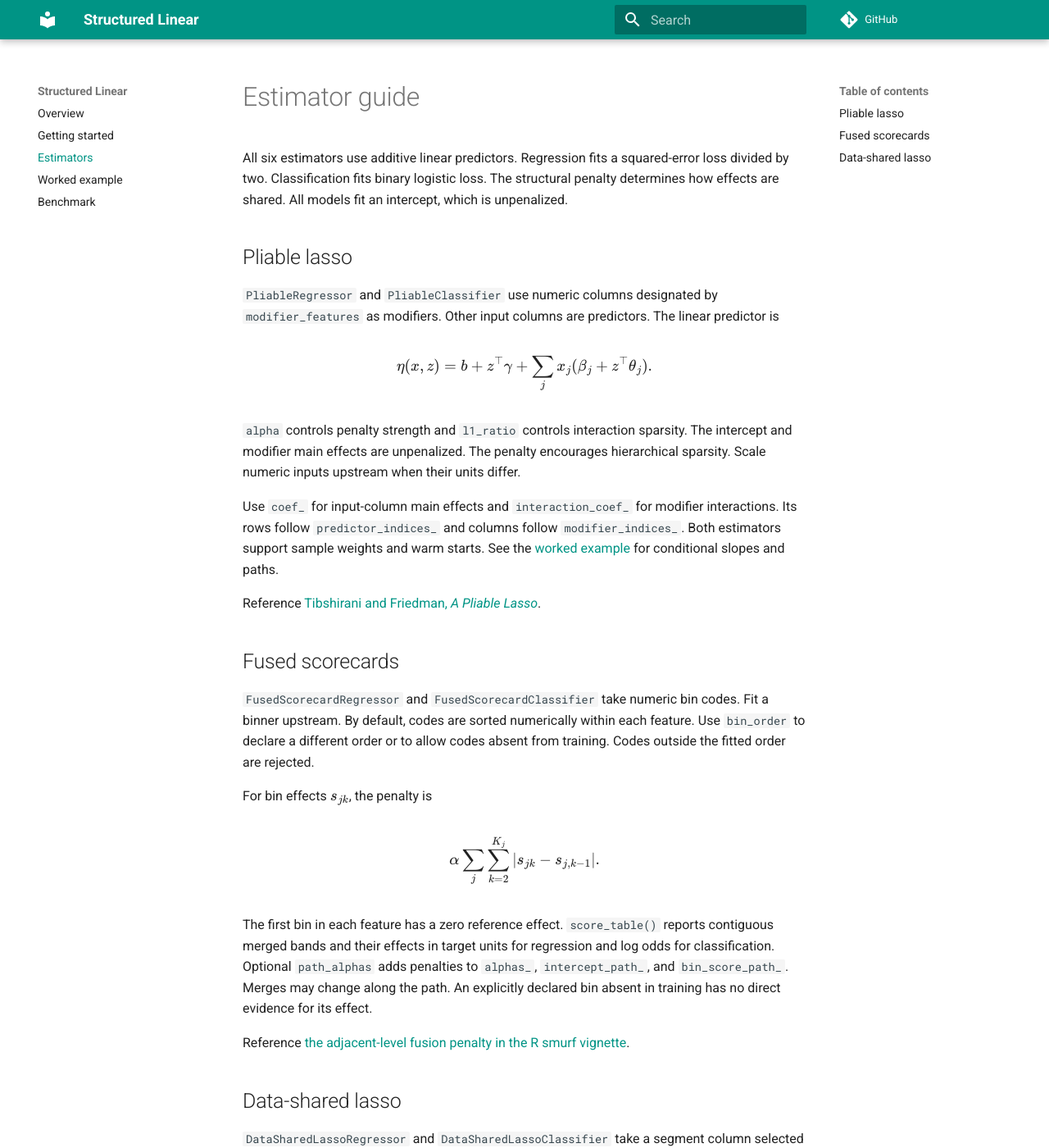
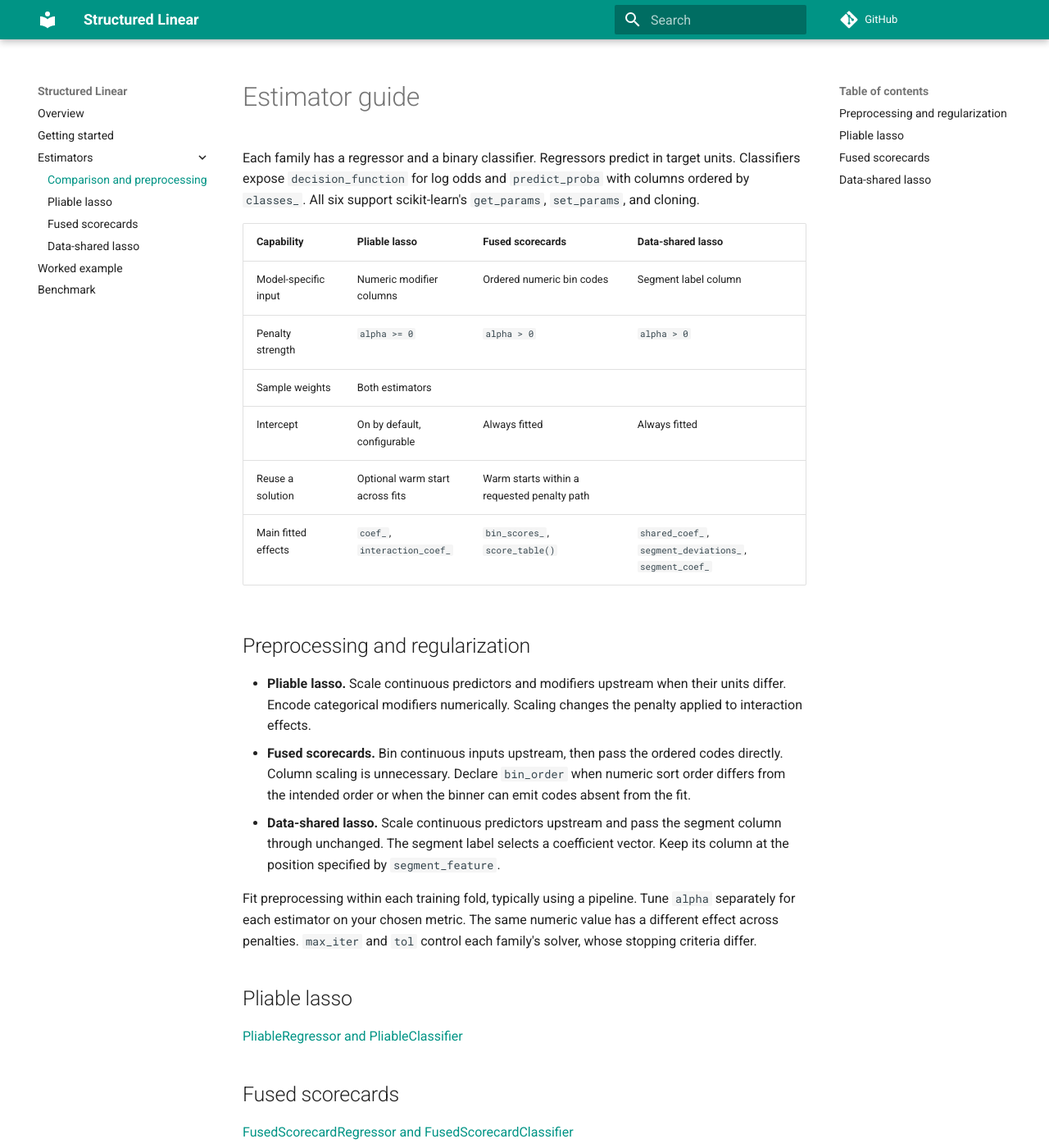
Before and after one commit to lcrmorin/pliable-lasso, an MkDocs documentation site: the page built from docs/estimators.md, in a window 1280 px wide and 1400 px high. Shown: the whole window at 82% size. Built offline with MkDocs 1.6.1 and Material for MkDocs 9.7.7, drawn with Linux system fonts in a browser that asks for light colours; comment, search, counter and statistics services are not loaded; some of the changed text lies outside the part shown.

Commit message:
Separate estimator guides and align solver validation

```diff
--- a/docs/estimators.md
+++ b/docs/estimators.md
@@ -1,68 +1,38 @@
 # Estimator guide
 
-All six estimators use additive linear predictors. Regression fits a squared-error loss divided by two. Classification fits binary logistic loss. The structural penalty determines how effects are shared. All models fit an intercept, which is unpenalized.
+Each family has a regressor and a binary classifier. Regressors predict in target
+units. Classifiers expose `decision_function` for log odds and `predict_proba`
+with columns ordered by `classes_`. All six support scikit-learn's
+`get_params`, `set_params`, and cloning.
+
+| Capability | Pliable lasso | Fused scorecards | Data-shared lasso |
+| --- | --- | --- | --- |
+| Model-specific input | Numeric modifier columns | Ordered numeric bin codes | Segment label column |
+| Penalty strength | `alpha >= 0` | `alpha > 0` | `alpha > 0` |
+| Sample weights | Both estimators | | |
+| Intercept | On by default, configurable | Always fitted | Always fitted |
+| Reuse a solution | Optional warm start across fits | Warm starts within a requested penalty path | |
+| Main fitted effects | `coef_`, `interaction_coef_` | `bin_scores_`, `score_table()` | `shared_coef_`, `segment_deviations_`, `segment_coef_` |
+
+## Preprocessing and regularization
+
+- **Pliable lasso.** Scale continuous predictors and modifiers upstream when their units differ. Encode categorical modifiers numerically. Scaling changes the penalty applied to interaction effects.
+- **Fused scorecards.** Bin continuous inputs upstream, then pass the ordered codes directly. Column scaling is unnecessary. Declare `bin_order` when numeric sort order differs from the intended order or when the binner can emit codes absent from the fit.
+- **Data-shared lasso.** Scale continuous predictors upstream and pass the segment column through unchanged. The segment label selects a coefficient vector. Keep its column at the position specified by `segment_feature`.
+
+Fit preprocessing within each training fold, typically using a pipeline.
+Tune `alpha` separately for each estimator on your chosen metric. The same
+numeric value has a different effect across penalties. `max_iter` and `tol`
+control each family's solver, whose stopping criteria differ.
 
 ## Pliable lasso
 
-`PliableRegressor` and `PliableClassifier` use numeric columns designated by
-`modifier_features` as modifiers. Other input columns are predictors. The
-linear predictor is
-
-$$
-\eta(x,z) = b + z^\top\gamma + \sum_j x_j(\beta_j + z^\top\theta_j).
-$$
-
-`alpha` controls penalty strength and `l1_ratio` controls interaction sparsity.
-The intercept and modifier main effects are unpenalized. The penalty encourages
-hierarchical sparsity. Scale numeric inputs upstream when their units differ.
-
-Use `coef_` for input-column main effects and `interaction_coef_` for modifier
-interactions. Its rows follow `predictor_indices_` and columns follow
-`modifier_indices_`. Both estimators support sample weights and warm starts.
-See the [worked example](real-data-example.md) for conditional slopes and paths.
-
-Reference [Tibshirani and Friedman, *A Pliable Lasso*](https://doi.org/10.1080/10618600.2019.1648271).
+[PliableRegressor and PliableClassifier](pliable.md)
 
 ## Fused scorecards
 
-`FusedScorecardRegressor` and `FusedScorecardClassifier` take numeric bin codes.
-Fit a binner upstream. By default, codes are sorted numerically within each
-feature. Use `bin_order` to declare a different order or to allow codes absent
-from training. Codes outside the fitted order are rejected.
-
-For bin effects $s_{jk}$, the penalty is
-
-$$
-\alpha\sum_j\sum_{k=2}^{K_j}|s_{jk}-s_{j,k-1}|.
-$$
-
-The first bin in each feature has a zero reference effect. `score_table()`
-reports contiguous merged bands and their effects in target units for
-regression and log odds for classification. Optional `path_alphas` adds
-penalties to `alphas_`, `intercept_path_`, and `bin_score_path_`. Merges may
-change along the path. An explicitly declared bin absent in training has no
-direct evidence for its effect.
-
-Reference [the adjacent-level fusion penalty in the R smurf vignette](https://cran.r-project.org/web/packages/smurf/vignettes/smurf.html).
+[FusedScorecardRegressor and FusedScorecardClassifier](fused.md)
 
 ## Data-shared lasso
 
-`DataSharedLassoRegressor` and `DataSharedLassoClassifier` take a segment
-column selected by `segment_feature` and finite numeric predictors. Segment
-labels can be strings or finite numbers. The slope in segment $g$ is
-$\beta + \Delta_g$, with penalty
-
-$$
-\alpha\left(\lVert\beta\rVert_1
-  + w\sum_g\lVert\Delta_g\rVert_1\right).
-$$
-
-`deviation_weight` sets $w$. Larger values penalize departures from shared
-slopes more strongly. The fitted values are available in `shared_coef_`,
-`segment_deviations_`, and `segment_coef_`, with rows indexed by `segments_`.
-An unseen segment uses the shared slopes and global intercept. The
-shared/deviation decomposition can be nonunique for some penalty settings.
-Add segment indicators as predictor columns if you need segment-specific
-baseline shifts.
-
-Reference [Gross and Tibshirani, *Data Shared Lasso*](https://pmc.ncbi.nlm.nih.gov/articles/PMC5650251/).
+[DataSharedLassoRegressor and DataSharedLassoClassifier](data-shared.md)
--- a/mkdocs.yml
+++ b/mkdocs.yml
@@ -12,7 +12,11 @@ theme:
 nav:
   - Overview: index.md
   - Getting started: getting-started.md
-  - Estimators: estimators.md
+  - Estimators:
+      - Comparison and preprocessing: estimators.md
+      - Pliable lasso: pliable.md
+      - Fused scorecards: fused.md
+      - Data-shared lasso: data-shared.md
   - Worked example: real-data-example.md
   - Benchmark: benchmark.md
 strict: true
```
Also changed, not shown: README.md (+1 -5 lines), docs/data-shared.md (added, +34 -0 lines), docs/fused.md (added, +34 -0 lines), docs/pliable.md (added, +33 -0 lines), 4 other files.
